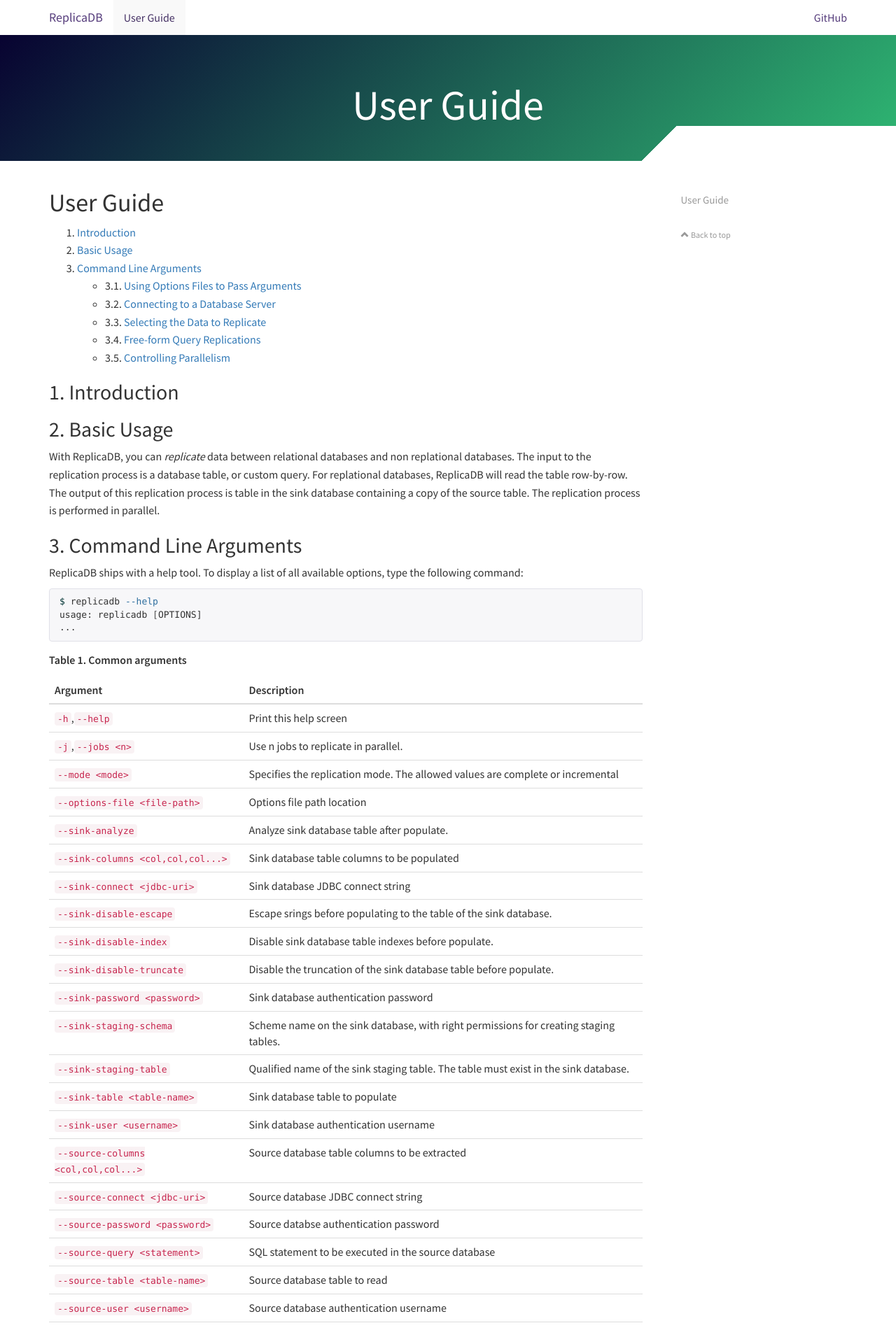
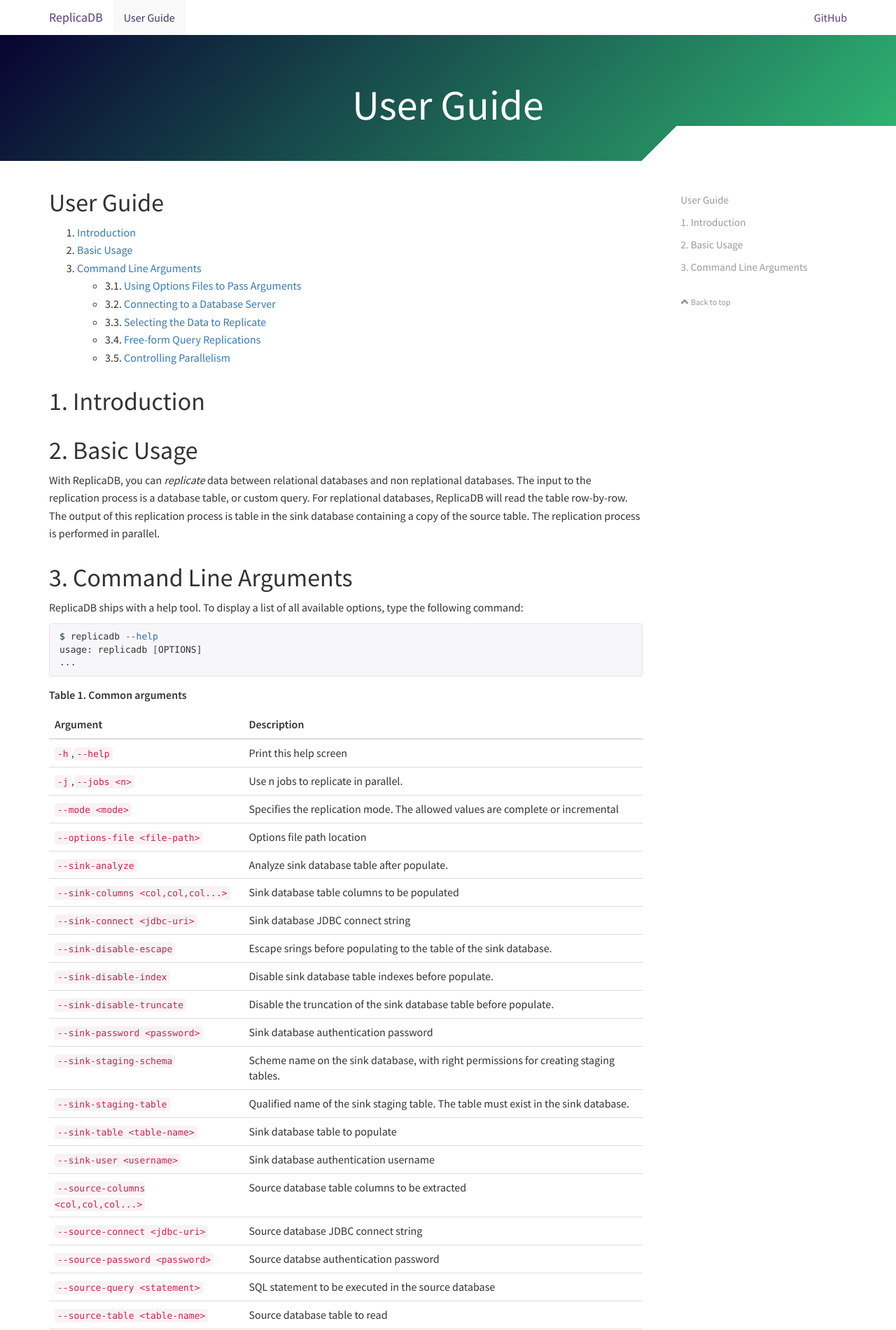
Before and after one commit to osalvador/ReplicaDB, a Jekyll site: the page built from docs/user-guide.md, in a window 1280 px wide. Shown: the top 1901 px of the page at 70% size. Built offline with Jekyll 4.4.1, drawn with Linux system fonts in a browser that asks for light colours; nearby versions of some CDN libraries; comment, search, counter and statistics services are not loaded; our own code applies the rules of GitHub Pages for plain Markdown files.

Commit message:
Update Docs

````diff
--- a/_config.yml
+++ b/_config.yml
@@ -1,4 +1,3 @@
-
 # name of the software
 name: ReplicaDB
 
@@ -47,7 +46,6 @@
 
 # Build settings
 markdown: kramdown
-theme: jekyll-docs-theme
 exclude:
     - Gemfile
     - Gemfile.lock
--- a/docs/user-guide.md
+++ b/docs/user-guide.md
@@ -24,14 +24,14 @@
     6. Example Invocations
 {:/comment}
 
-## 1. Introduction
+# 1. Introduction
 
-## 2. Basic Usage
+# 2. Basic Usage
 
 With ReplicaDB, you can _replicate_ data between relational databases and non replational databases. The input to the replication process is a database table, or custom query. For replational databases, ReplicaDB will read the table row-by-row. The output of this replication process is table in the sink database containing a copy of the source table. The replication process is performed in parallel.
 
 
-## 3. Command Line Arguments
+# 3. Command Line Arguments
 
 ReplicaDB ships with a help tool. To display a list of all available options, type the following command:
 
@@ -74,7 +74,7 @@
 
 
 <br>
-### 3.1 Using Options Files to Pass Arguments
+## 3.1 Using Options Files to Pass Arguments
 
 When using ReplicaDB, the command line options that do not change from invocation to invocation can be put in an options file for convenience. An options file is a Java properties text file where each line identifies an option. Option files allow specifying a single option on multiple lines by using the back-slash character at the end of intermediate lines. Also supported are comments within option files that begin with the hash character. Comments must be specified on a new line and may not be mixed with option text. All comments and empty lines are ignored when option files are expanded.
 
@@ -125,7 +125,7 @@
 Note that if a variable cannot be resolved, e.g. because the name is invalid or an unknown prefix is used, it won't be replaced, but is returned as is including the dollar sign and the curly braces.
 
 <br>
-### 3.2 Connecting to a Database Server
+## 3.2 Connecting to a Database Server
 
 ReplicaDB is designed to replicate tables between databases. To do so, you must specify a _connect string_ that describes how to connect to the database. The _connect string_ is similar to a URL, and is communicated to ReplicaDB with the `--source-connect` or `--sink-connect` arguments. This describes the server and database to connect to; it may also specify the port. For example:
 
@@ -163,7 +163,7 @@
 ```
 
 <br>
-### 3.3 Selecting the Data to Replicate
+## 3.3 Selecting the Data to Replicate
 
 ReplicaDB typically replciate data in a table-centric fashion. Use the `--source-table` argument to select the table to replicate. For example, `--source-table employees`. This argument can also identify a `VIEW` or other table-like entity in a database.
 
@@ -172,7 +172,7 @@
 You can control which rows are replicated by adding a SQL `WHERE` clause to the statement. By default, ReplicaDB generates statements of the form `SELECT <column list> FROM <table name>`. You can append a `WHERE` clause to this with the `--sourece-where` argument. For example: `--source-where "id > 400"`. Only rows where the `id` column has a value greater than 400 will be replicated.
 
 <br>
-### 3.4 Free-form Query Replications
+## 3.4 Free-form Query Replications
 
 ReplicaDB can also replicate the result set of an arbitrary SQL query. Instead of using the `--sourece-table`, `--sourece-columns` and `--source-where` arguments, you can specify a SQL statement with the `--sourece-query` argument.
 
@@ -183,6 +183,6 @@
 ```
 
 <br>
-### 3.5 Controlling Parallelism
+## 3.5 Controlling Parallelism
 
 ReplicaDB replicate data in parallel from most database sources. You can specify the number of job tasks (parallel processes) to use to perform the replication by using the `-j` or `--jobs` argument. Each of these arguments takes an integer value which corresponds to the degree of parallelism to employ. By default, four tasks are used. Some databases may see improved performance by increasing this value to 8 or 16. Do not increase the degree of parallism higher than that which your database can reasonably support. Connecting 100 concurrent clients to your database may increase the load on the database server to a point where performance suffers as a result.
````
